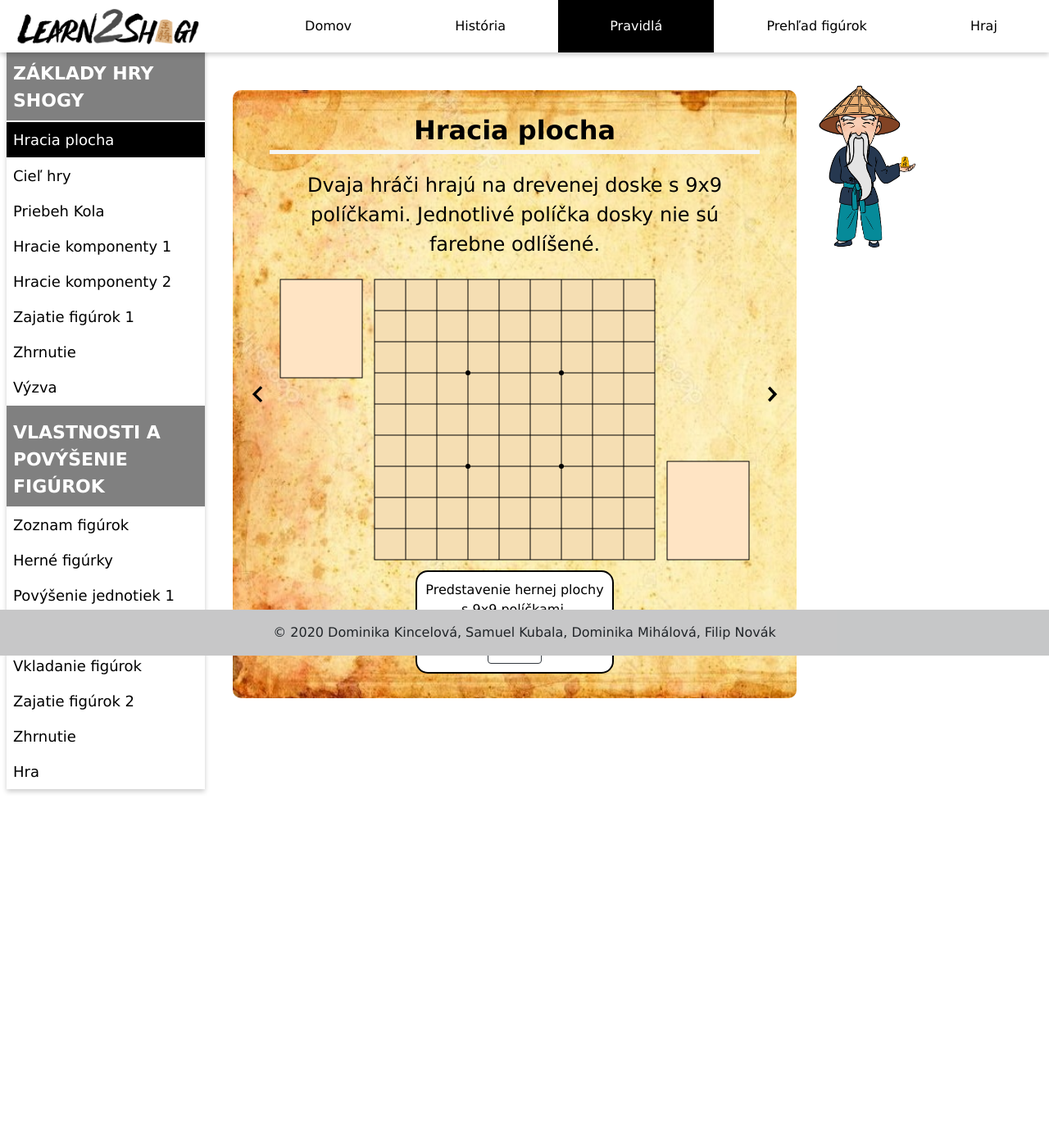
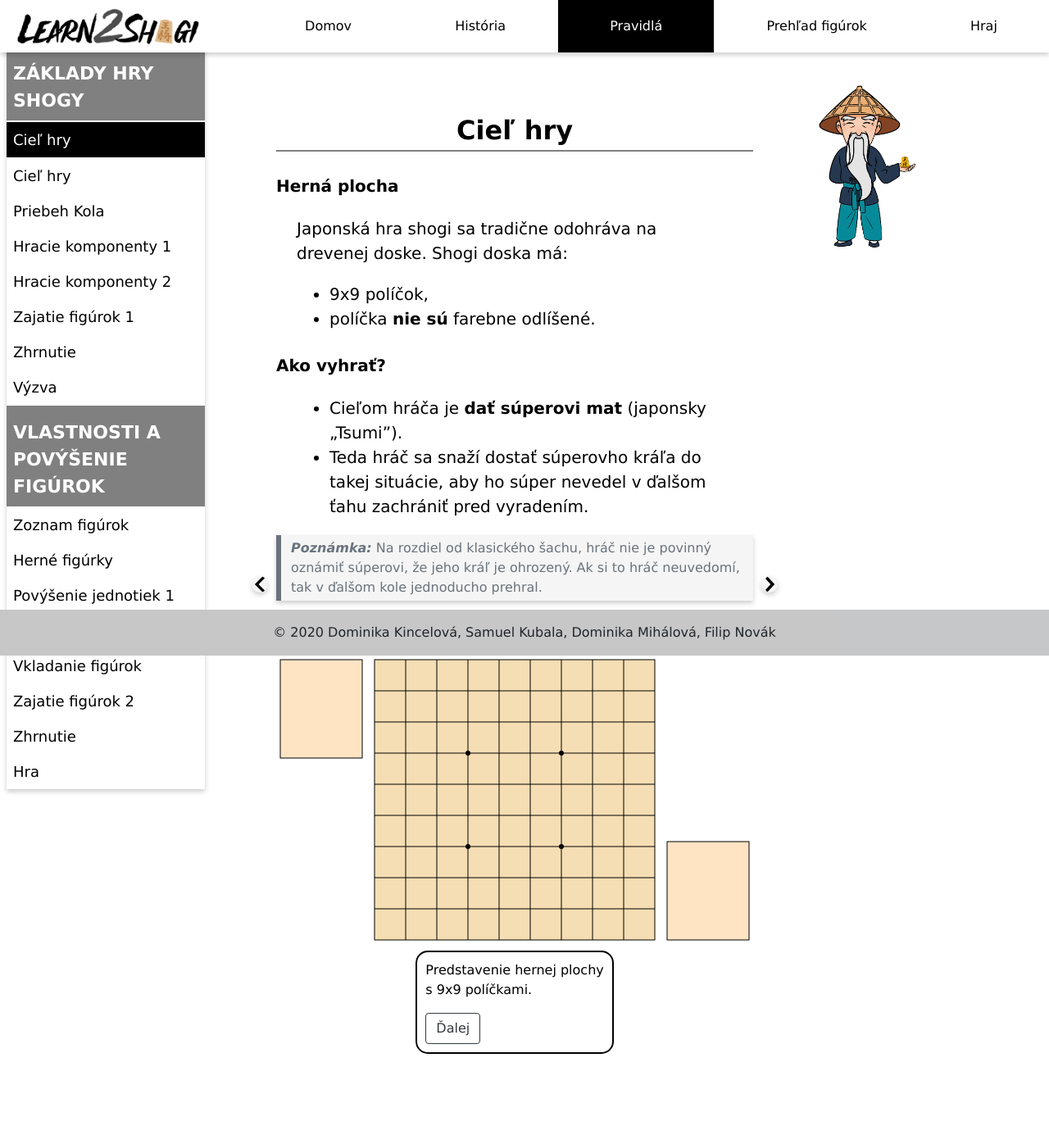
Before and after one commit to mihalova/Learn2Shogi, a PHP site: page /rules.html in a window 1280 px wide. Shown: the whole page at 82% size. Before the commit the page ends 968 px from the top, so only its background shows below. Run offline with PHP 8.4, Linux system fonts and the light colour scheme.

Commit message:
pravidlo 1 - novy dizajn

```diff
--- a/rules.html
+++ b/rules.html
@@ -55,7 +55,7 @@
     <div class="collapse navbar-collapse" id="navbarSupported">
         <ul class="nav flex-column menu-column">
             <li class="menu-chapter"><b>ZÁKLADY HRY SHOGY</b></li>
-                        <li class="menu-item active" onclick="currentSlide(1)">Hracia plocha</li>
+            <li class="menu-item active" onclick="currentSlide(1)">Cieľ hry</li>
             <li class="menu-item" onclick="currentSlide(2)">Cieľ hry</li>
             <li class="menu-item" onclick="currentSlide(3)">Priebeh Kola</li>
             <li class="menu-item" onclick="currentSlide(4)">Hracie komponenty 1</li>
@@ -83,20 +83,38 @@
         <section class="col-md-12 col-lg-12 col-xl-9" id="slides">
             <img class="arrow_slides" onclick="plusSlides(-1)" border="0" alt="left" src="pictures/left.png">
             <div>
-            <article class="mySlides">
+                <section class="mySlides">
                     <header class="sec-header">
-                    <h2>Hracia plocha</h2>
+                        <h2>Cieľ hry</h2>
                     </header>
-                <p class="sec-descript">Dvaja hráči hrajú na drevenej doske s 9x9 políčkami.
-                    Jednotlivé políčka dosky nie sú farebne odlíšené.
-                </p>
-                <!--
-                <img src="pictures/rules/rozestaveni.png" alt="" class="img-thumbnail" width="200px">
-                <p>Ukážka rozostavania hernej plochy</p>
-                -->
-                <div id="hracia_plocha0">
-                </div>
+                    <article>
+                        <header class="sec-header">
+                            <h5>Herná plocha</h5>
+                        </header>
+                        <p class="sec-descript">Japonská hra shogi sa tradične odohráva na drevenej doske. Shogi doska
+                            má:</p>
+                        <ul class="sec-ul">
+                            <li>9x9 políčok,</li>
+                            <li>políčka <b>nie sú</b> farebne odlíšené.</li>
+                        </ul>
                     </article>
+                    <article>
+                        <header class="sec-header">
+                            <h5>Ako vyhrať?</h5>
+                        </header>
+                        <ul class="sec-ul">
+                            <li>Cieľom hráča je <b>dať súperovi mat</b> (japonsky „Tsumi”).</li>
+                            <li>Teda hráč sa snaží dostať súperovho kráľa do takej situácie, aby ho súper nevedel v ďalšom ťahu zachrániť pred vyradením.</li>
+                        </ul>
+                        <p class="note"><b><i>Poznámka:</i></b> Na rozdiel od klasického šachu, hráč nie je povinný oznámiť súperovi, že jeho kráľ je ohrozený. Ak si to hráč neuvedomí, tak v ďalšom kole jednoducho prehral.</p>
+                    </article>
+                    <article>
+                    <header class="sec-header">
+                        <h5>Spoznaj hernú plochu</h5>
+                    </header>
+                    <div id="hracia_plocha0"></div>
+                    </article>
+                </section>
 
                 <article class="mySlides">
                     <header class="sec-header">
--- a/rulesStyle.css
+++ b/rulesStyle.css
@@ -21,6 +21,7 @@ menu {
 }
 .menu-column {
     padding-top: 40px;
+    list-style: none;
 }
 main {
     flex: 80%;
@@ -51,10 +52,6 @@ ol{
     /*box-shadow: 0 3px 6px 0 rgba(0,0,0,.2);*/
 }
 
-ul{
-    list-style: none;
-}
-
 .menu-item {
     padding: 8px 8px 8px 8px;
     font-size: 18px;
@@ -74,41 +71,63 @@ section {
     /*height: 560px;*/
     /*width: 700px;*/
     /*padding: 0 100px;*/
-    color: black;
-    margin: 10px;
-    background-image: url("pictures/00.jpg");
-    background-repeat: no-repeat;
-    background-size: cover;
-    border-radius: 10px;
+
 }
 
 #slides {
     display: flex;
     justify-content: center;
     align-items: center;
+    color: black;
+    margin: 10px;
+    /*background-image: url("pictures/00.jpg");*/
+    /*background-repeat: no-repeat;*/
+    /*background-size: cover;*/
+    border-radius: 10px;
 }
 
 .arrow_slides {
     width: 20px;
     height: 20px;
-    margin: 5px;
+    margin: 10px;
+    border-radius: 50%;
+    background-color: whitesmoke;
+    box-shadow: 0 3px 6px 0 rgba(0,0,0,.2);
 }
 
 .mySlides{
     margin-bottom: 30px;
     min-height: 300px;
+    text-align: left;
 }
 
 .sec-header h2{
     margin-top: 30px;
     padding-bottom: 5px;
-    border-bottom: 5px solid whitesmoke;
-    font-weight: 700;
+    border-bottom: 2px solid grey;
+    font-weight: bold;
+    text-align: center;
 }
 
-.sec-descript{
+.sec-header h5{
+    margin-top: 30px;
+    padding-bottom: 5px;
+    font-weight: bold;
+
+}
+
+.sec-descript, .sec-ul{
     margin: 20px 25px;
-    font-size: 24px;
+    font-size: 20px;
+}
+
+.note {
+    margin-bottom: 15px;
+    padding: 4px 12px;
+    color: #6a737d;
+    box-shadow: 0 3px 6px 0 rgba(0,0,0,.2);
+    background-color: whitesmoke;
+    border-left: 6px solid #6a737d;
 }
 
 article{
```
Lines whose indentation alone changed are shown as unchanged.
